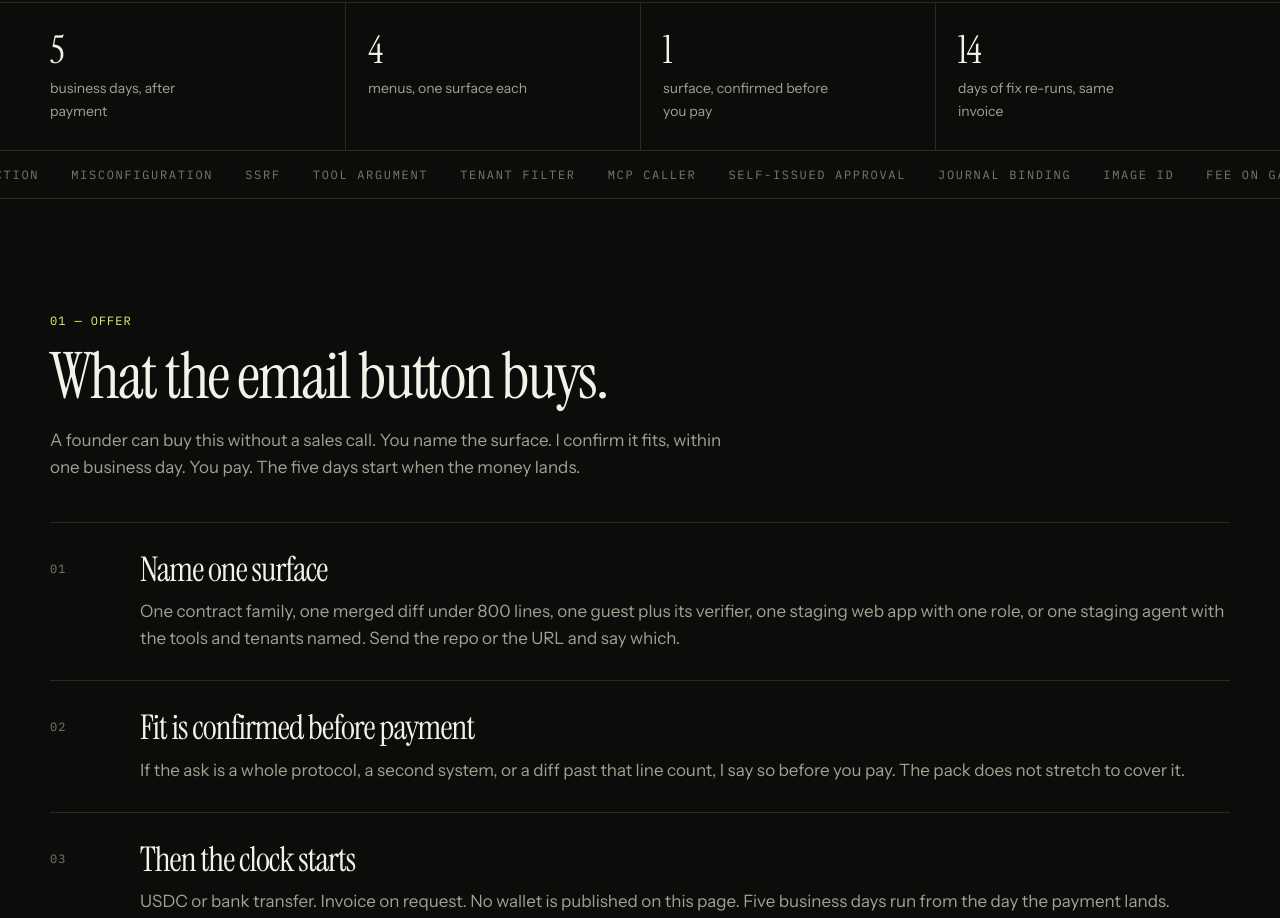
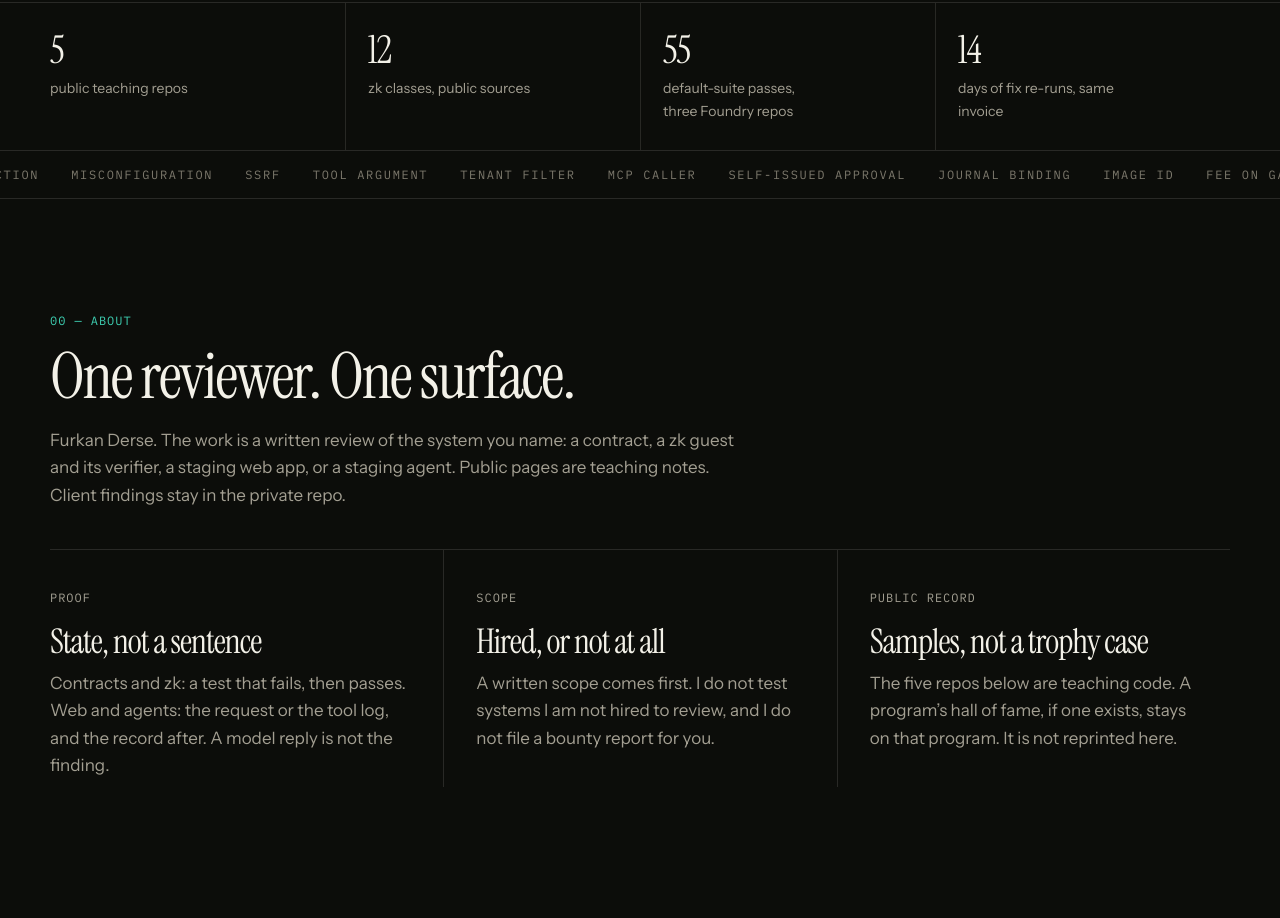
Before and after one commit to dersefurkan/dersefurkan.github.io, a plain HTML site: page index.html in a window 1280 px wide. Shown: the part 879-1797 px from the top of the page. Drawn offline with Linux system fonts and the light colour scheme.

Commit message:
Tighten the front page around one reviewer and the evidence.
Teal accent, two calls to action, an about block, and a stats strip taken from the teaching suites already on the page.

```diff
--- a/index.html
+++ b/index.html
@@ -9,6 +9,9 @@
   <meta property="og:description" content="Contract, web app, or AI agent. Written scope. Private repo. The proof is the state after the action, not a scanner score.">
   <meta property="og:url" content="https://dersefurkan.github.io">
   <meta property="og:type" content="website">
+  <meta name="twitter:card" content="summary">
+  <meta name="twitter:title" content="Furkan Derse — one surface, five days">
+  <meta name="twitter:description" content="Contract, web, or AI agent. Written scope. A findings report. The proof is the state after the action.">
   <link rel="icon" href="favicon.svg" type="image/svg+xml">
   <link rel="canonical" href="https://dersefurkan.github.io/">
   <link rel="preconnect" href="https://fonts.googleapis.com">
@@ -67,8 +70,8 @@
         <h1>We test it.<br>You get the <em>report.</em></h1>
         <p class="lede">One named surface. We examine it and run the tests that surface calls for. You receive each finding, the evidence, and how to close it. On contracts and zk the evidence is a test that fails. On web and agents the evidence is the request or the tool log, and the state after.</p>
         <div class="cta">
-          <a class="btn primary" href="mailto:dersefurkan32@gmail.com?subject=Review%20pack%20%E2%80%94%20one%20surface">Send the surface</a>
-          <a class="btn" href="#surfaces">See the doors</a>
+          <a class="btn primary" href="mailto:dersefurkan32@gmail.com?subject=Review%20pack%20%E2%80%94%20one%20surface">Send the repo</a>
+          <a class="btn" href="https://t.me/FURY_Fn">Telegram</a>
         </div>
         <div class="doors">
           <a class="door-zk" href="/zk/"><p class="kicker">zk</p><h3>Proof still wrong context</h3></a>
@@ -96,9 +99,9 @@
 
     <section class="strip" aria-label="Terms at a glance">
       <div class="wrap strip-grid">
-        <div><b>5</b><span>business days, after payment</span></div>
-        <div><b>4</b><span>menus, one surface each</span></div>
-        <div><b>1</b><span>surface, confirmed before you pay</span></div>
+        <div><b>5</b><span>public teaching repos</span></div>
+        <div><b>12</b><span>zk classes, public sources</span></div>
+        <div><b>55</b><span>default-suite passes, three Foundry repos</span></div>
         <div><b>14</b><span>days of fix re-runs, same invoice</span></div>
       </div>
     </section>
@@ -109,6 +112,31 @@
         <span>Access control</span><span>Injection</span><span>Misconfiguration</span><span>SSRF</span><span>Tool argument</span><span>Tenant filter</span><span>MCP caller</span><span>Self-issued approval</span><span>Journal binding</span><span>Image id</span><span>Fee on gain</span><span>Split ledger</span>
       </div>
     </div>
+
+    <section class="wrap section" id="about">
+      <div class="section-head">
+        <p class="index">00 — About</p>
+        <h2>One reviewer. One surface.</h2>
+        <p class="sub">Furkan Derse. The work is a written review of the system you name: a contract, a zk guest and its verifier, a staging web app, or a staging agent. Public pages are teaching notes. Client findings stay in the private repo.</p>
+      </div>
+      <div class="after">
+        <article>
+          <p class="kicker">Proof</p>
+          <h3>State, not a sentence</h3>
+          <p>Contracts and zk: a test that fails, then passes. Web and agents: the request or the tool log, and the record after. A model reply is not the finding.</p>
+        </article>
+        <article>
+          <p class="kicker">Scope</p>
+          <h3>Hired, or not at all</h3>
+          <p>A written scope comes first. I do not test systems I am not hired to review, and I do not file a bounty report for you.</p>
+        </article>
+        <article>
+          <p class="kicker">Public record</p>
+          <h3>Samples, not a trophy case</h3>
+          <p>The five repos below are teaching code. A program’s hall of fame, if one exists, stays on that program. It is not reprinted here.</p>
+        </article>
+      </div>
+    </section>
 
     <section class="wrap section" id="offer">
       <div class="section-head">
--- a/styles.css
+++ b/styles.css
@@ -7,13 +7,13 @@
   --faint: #7c786c;
   --line: rgba(243, 241, 232, 0.12);
   --line-strong: rgba(243, 241, 232, 0.22);
-  --accent: #e4f56a;
+  --accent: #3ecfb2;
   --zk: #7ec8ff;
   --web: #5ee0a0;
   --agent: #ffb086;
   --test: #d2b4ff;
   --info: #f0c36a;
-  --accent-ink: #16180c;
+  --accent-ink: #06221c;
   --ok: #c6f07a;
   --fail: #ff6a45;
   --header: 72px;
```
